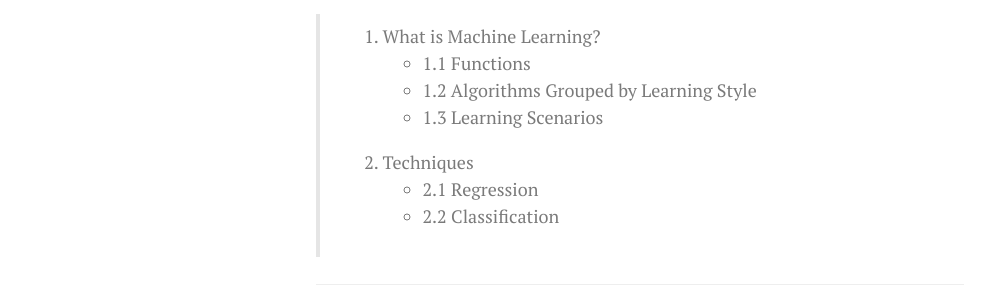
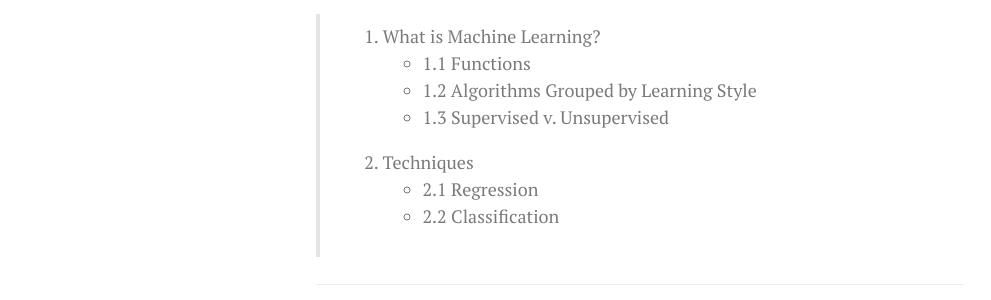
Before and after one commit to lgeurts/lgeurts.github.io, a Jekyll site: the page built from _posts/2018-06-29-artificial-intelligence-basics.md, in a window 1280 px wide and 900 px high, scrolled down 522 px. Shown: the part 155-455 px from the top of the window, without its empty margins (0-991 px from the left). Built offline with Jekyll 4.4.1, drawn with Linux system fonts in a browser that asks for light colours; nearby versions of some CDN libraries; some of the changed text lies outside the part shown.

Commit message:
Update 2018-06-29-artificial-intelligence-basics.md

```diff
--- a/_posts/2018-06-29-artificial-intelligence-basics.md
+++ b/_posts/2018-06-29-artificial-intelligence-basics.md
@@ -25,7 +25,7 @@ The raw notes are ***open sourced*** - should you encounter errors, have a bette
 > 1. What is Machine Learning?
 > * 1.1 Functions
 > * 1.2 Algorithms Grouped by Learning Style
-> * 1.3 Learning Scenarios
+> * 1.3 Supervised v. Unsupervised
 > 2. Techniques
 > * 2.1 Regression
 > * 2.2 Classification
@@ -65,7 +65,7 @@ Functions which map to *`Rn`* where *`n > 1`* are known as ***vector-valued***.
 
 **Note:** Following course guidelines, we'll discuss the two most common methods; ***supervised*** and ***unsupervised***.
 
-#### **1.3 Learning Scenarios**
+#### **1.3 Supervised v. Unsupervised**
 
 In a ***supervised*** learning scenario, we start with  observations that include known values for the variable we want to predict. We call these ***labels***.
 
```
